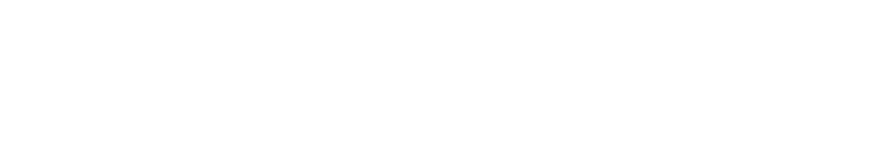
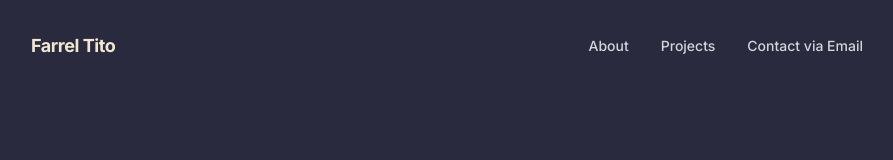
Before and after one commit to Revou-FSSE-Jun25/milestone-1-farreltito, a plain HTML site: page index.html in a window 1280 px wide. Shown: the whole page, without its empty margins (193-1086 px from the left). Drawn offline with nearby package versions, Linux system fonts and the light colour scheme.

Commit message:
feat: add header index.html; create style.css for custom styling

```diff
--- a/index.html
+++ b/index.html
@@ -1,11 +1,42 @@
 <!DOCTYPE html>
 <html lang="en">
 <head>
+    <!-- Meta tags for character set and viewport -->
     <meta charset="UTF-8">
+    <meta name="description" content="Farrel Tito is a developer and informatics graduate with a passion for creating innovative solutions. By providing personal portfolio to see his projects and skills.">
     <meta name="viewport" content="width=device-width, initial-scale=1.0">
+
+    <!-- Title of the page -->
     <title>Farrel Tito | Developer & Informatics Graduate</title>
+
+    <!-- Link to Tailwind CSS and Google Fonts -->
+    <script src="https://cdn.tailwindcss.com"></script>
+    <link rel="preconnect" href="https://fonts.googleapis.com">
+    <link rel="preconnect" href="https://fonts.gstatic.com" crossorigin>
+    <link href="https://fonts.googleapis.com/css2?family=Inter:wght@400;500;700&display=swap" rel="stylesheet">
+
+    <!-- Link to the external files -->
+    <link rel="stylesheet" href="style.css">
 </head>
 <body>
+    <!-- Main Container -->
+    <div class="max-w-4xl mx-auto px-4 sm:px-6 lg:px-8">
 
+        <!-- Header Section -->
+        <header class="flex justify-between items-center py-8">
+            <div>
+                <a href="/" class="text-lg font-bold tracking-tight gradient-text">Farrel Tito</a>
+            </div>
+            <nav class="hidden md:flex items-center space-x-8">
+                <a href="#about-me.html" class="text-sm font-medium text-gray-300 hover:text-white transition-colors">About</a>
+                <a href="#projects.html" class="text-sm font-medium text-gray-300 hover:text-white transition-colors">Projects</a>
+                <a href="#mail-to:titofarrel2@gmail.com" class="text-sm font-medium text-gray-300 hover:text-white transition-colors">Contact via Email</a>
+            </nav>
+        </header>
+
+        <!-- Hero Section -->
+
+        <!-- Footer Section -->
+    </div>
 </body>
 </html>
--- /dev/null
+++ b/style.css
@@ -0,0 +1,13 @@
+/*
+ * Custom CSS for Farrel Tito's Personal Portfolio
+ * Yoimiya Theme
+ * Inspired by Genshin Impact's color palette of the character Yoimiya.
+ * This theme features vibrant colors and a playful design.
+*/
+
+body {
+    font-family: 'Inter', sans-serif; /* Font: Inter from Google Fonts */
+    background-color: #2a2a3e;      /* Dark Slate Blue */
+    color: #f0e6d2;                 /* Parchment/Light Cream */
+    overflow-x: hidden;               /* Overflow-x property to hide horizontal scroll */
+}
```
